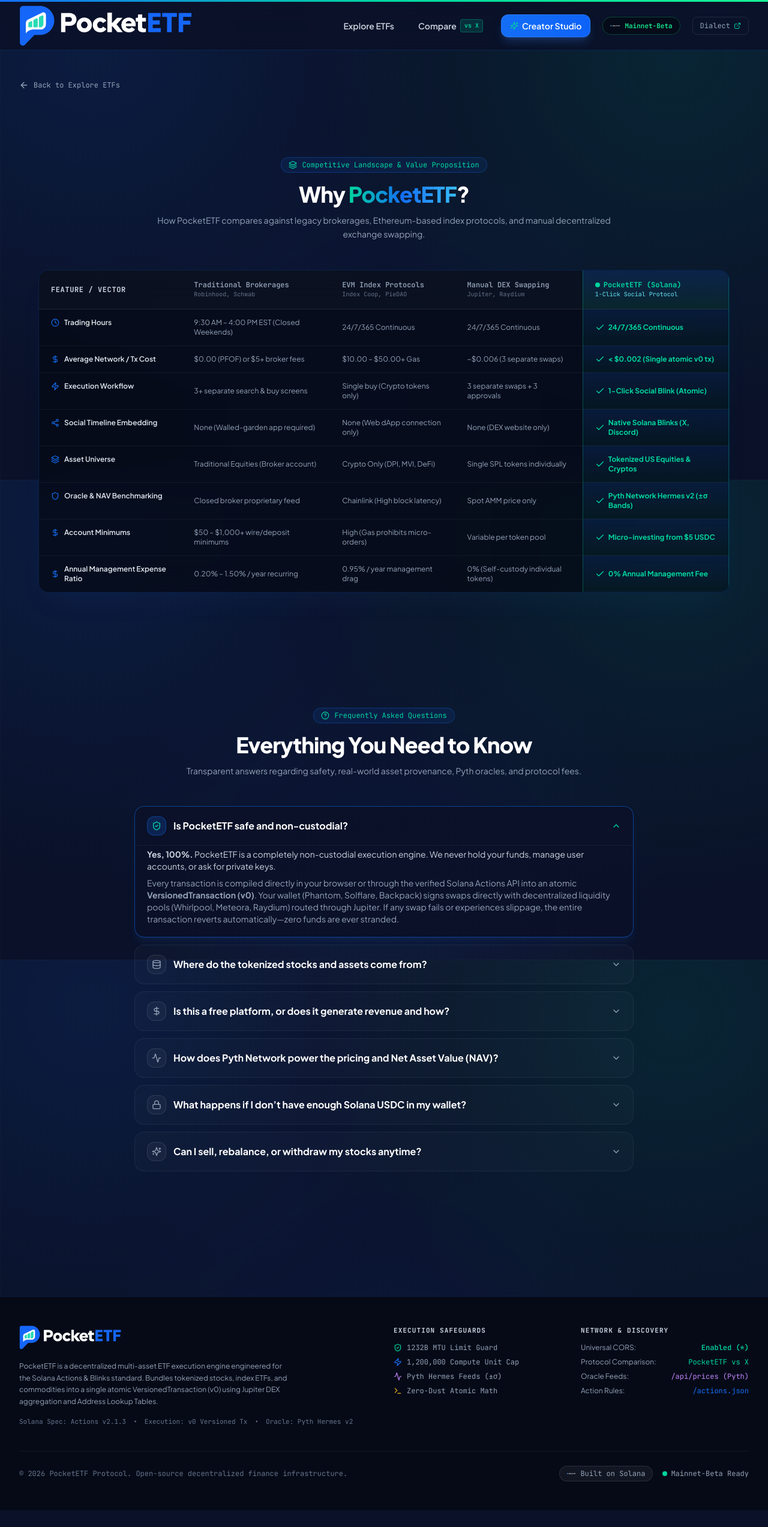
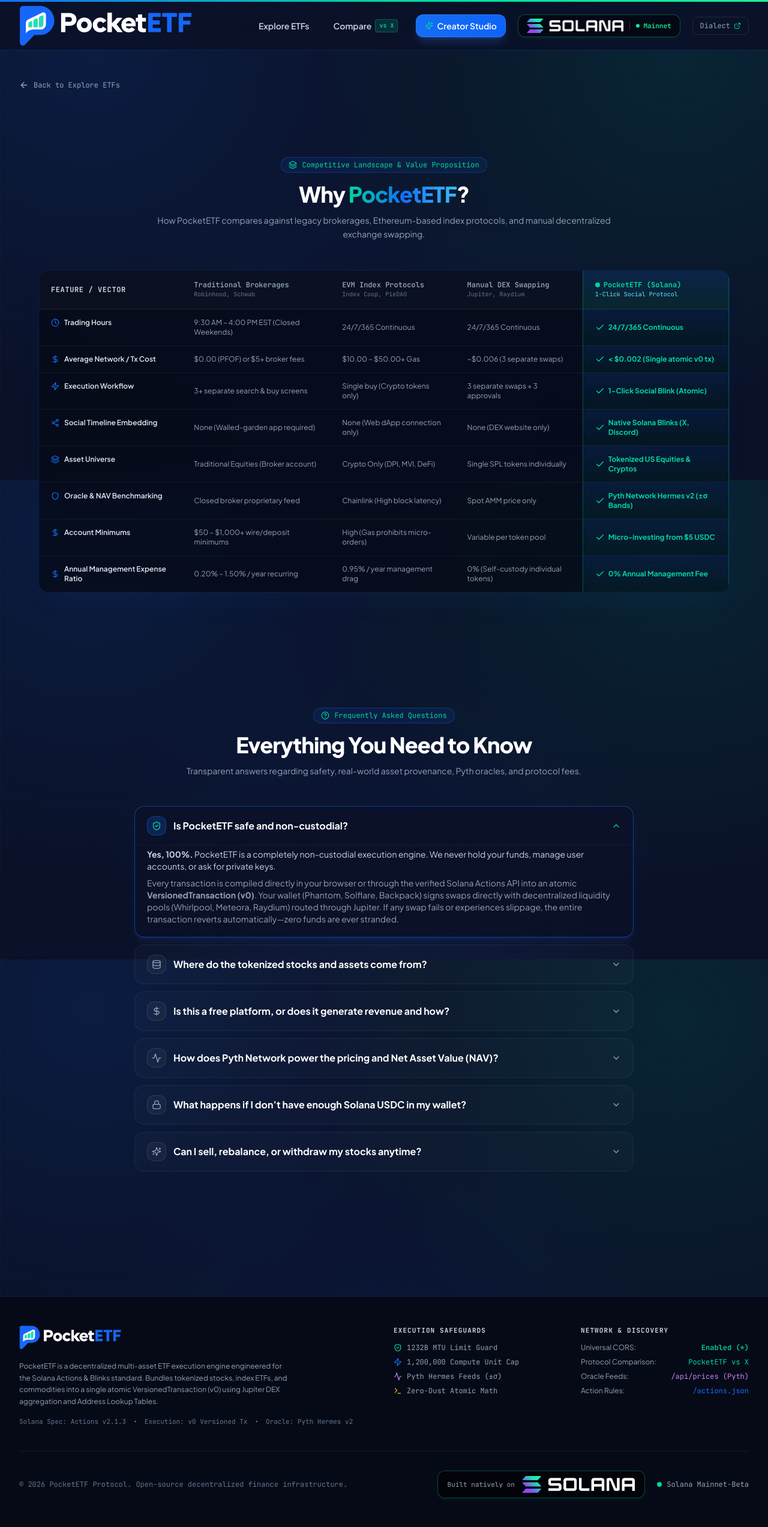
Before and after one commit to Whambammy/PocketETF, a Next.js app: page /compare in a window 1280 px wide. Shown: the whole page at 60% size. Before the commit the page ends 2518 px from the top, so only its background shows below. Built offline with nearby package versions, Linux system fonts and the light colour scheme.

Commit message:
fix(brand): prominently size Solana logo in header and footer and remove from hero badge

```diff
--- a/src/app/layout.tsx
+++ b/src/app/layout.tsx
@@ -79,10 +79,26 @@
                 <span>Creator Studio</span>
               </Link>
 
-              {/* Solana Network Indicator */}
-              <div className="hidden lg:flex items-center gap-2 px-3 py-1.5 rounded-full bg-black/40 border border-[#14F195]/25 text-[11px] font-mono text-slate-300">
-                <img src="/solanaLogo.png" alt="Solana" className="w-4 h-4 object-contain" />
-                <span className="text-[#14F195] font-semibold">Mainnet-Beta</span>
+              {/* Solana Ecosystem Badge */}
+              <div className="hidden sm:flex items-center gap-2.5 px-3.5 py-1.5 rounded-xl bg-black/50 border border-[#14F195]/30 shadow-md shadow-[#14F195]/5">
+                <a
+                  href="https://solana.com"
+                  target="_blank"
+                  rel="noopener noreferrer"
+                  className="flex items-center hover:opacity-85 transition-opacity"
+                  title="Solana Network"
+                >
+                  <img
+                    src="/solanaLogo.png"
+                    alt="Solana"
+                    className="h-5 sm:h-6 w-auto object-contain"
+                  />
+                </a>
+                <span className="h-3.5 w-[1px] bg-white/20" />
+                <span className="text-[#14F195] text-[11px] font-mono font-semibold flex items-center gap-1.5">
+                  <span className="w-1.5 h-1.5 rounded-full bg-[#14F195] animate-pulse" />
+                  Mainnet
+                </span>
               </div>
 
               <a
@@ -177,16 +193,26 @@
               </div>
             </div>
 
-            <div className="border-t border-white/[0.06] pt-6 flex flex-col sm:flex-row items-center justify-between gap-4 text-xs text-slate-500 font-mono">
+            <div className="border-t border-white/[0.06] pt-8 flex flex-col sm:flex-row items-center justify-between gap-6 text-xs text-slate-500 font-mono">
               <p>© 2026 PocketETF Protocol. Open-source decentralized finance infrastructure.</p>
-              <div className="flex items-center gap-4">
-                <span className="flex items-center gap-2 text-slate-400 bg-white/5 px-3 py-1 rounded-full border border-white/10">
-                  <img src="/solanaLogo.png" alt="Solana" className="w-3.5 h-3.5 object-contain" />
-                  <span>Built on Solana</span>
-                </span>
-                <span className="flex items-center gap-1.5 text-slate-400">
+              <div className="flex flex-wrap items-center gap-5">
+                <a
+                  href="https://solana.com"
+                  target="_blank"
+                  rel="noopener noreferrer"
+                  className="flex items-center gap-3 px-4 py-2 rounded-xl bg-black/60 border border-[#14F195]/30 hover:border-[#14F195]/60 transition-all shadow-md shadow-[#14F195]/5 group"
+                  title="Built natively on Solana"
+                >
+                  <span className="text-[11px] text-slate-400 font-mono">Built natively on</span>
+                  <img
+                    src="/solanaLogo.png"
+                    alt="Solana"
+                    className="h-6 sm:h-7 w-auto object-contain transition-transform group-hover:scale-105"
+                  />
+                </a>
+                <span className="flex items-center gap-2 text-slate-400 text-xs">
                   <span className="w-2 h-2 rounded-full bg-[#00D69F] animate-pulse" />
-                  Mainnet-Beta Ready
+                  Solana Mainnet-Beta
                 </span>
               </div>
             </div>
--- a/src/app/page.tsx
+++ b/src/app/page.tsx
@@ -309,8 +309,7 @@
       {/* Hero Section */}
       <section className="max-w-7xl mx-auto px-4 sm:px-6 lg:px-8 pt-16 pb-16 text-center relative">
         <div className="inline-flex items-center gap-2.5 px-4 py-2 rounded-full bg-[#146EF5]/10 border border-[#146EF5]/30 text-xs font-mono text-[#00D69F] mb-8 backdrop-blur-md shadow-lg shadow-blue-500/10">
-          {/* Official Solana Ecosystem Logo */}
-          <img src="/solanaLogo.png" alt="Solana" className="w-4 h-3.5 object-contain" />
+          <Layers className="w-4 h-4 text-[#00D69F]" />
           <span className="font-semibold text-white">Built for Solana Actions &amp; Blinks</span>
           <span className="text-slate-500">•</span>
           <span className="text-[#00D69F]">1-Click Stock ETFs</span>
```
